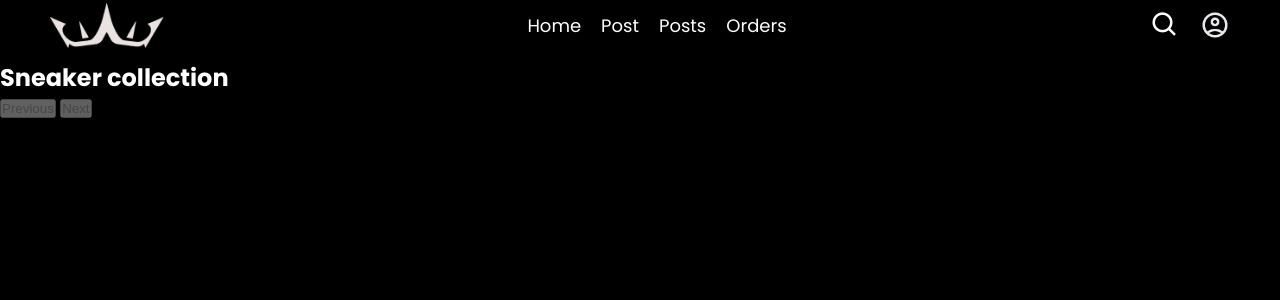
After one commit to Emogy-reunion/E-commerce_app, a Flask app: page /uploads in a window 1280 px wide. The commit adds this page. Shown: the top 300 px of the page. Run offline with Flask 3, Linux system fonts and the light colour scheme; a user stored in the database is signed in; data that the repository does not hold is empty.

Commit message:
create page that displays products and allows the admin to edit, delete or view details

```diff
--- /dev/null
+++ b/static/css/uploads.css
@@ -0,0 +1,19 @@
+@import url('https://fonts.googleapis.com/css2?family=Poppins:wght@400;500;600;700&display=swap');
+
+html {
+        overflow-x: hidden;
+}
+
+* {
+        padding: 0;
+        margin: 0;
+}
+
+body {
+        margin-top: 60px;
+        background-color: black;
+        color: #fff;
+        overflow-y: hidden;
+        width: 100%;
+        font-family: 'Poppins', sans-serif;
+}
--- /dev/null
+++ b/templates/uploads.html
@@ -0,0 +1,78 @@
+<!doctype html>
+<html lang='en'>
+	<head>
+		<meta charset='utf-8'>
+		<meta name='viewport' content='width=device-width, initial-scale=1.0'>
+		<link rel='stylesheet' type='text/css' href="{{ url_for('static', filename='css/uploads.css') }}">
+		<link rel='stylesheet' type='text/css' href="{{ url_for('static', filename='css/admin_nav.css') }}">
+		<link href="https://unpkg.com/boxicons@latest/css/boxicons.min.css" rel="stylesheet">
+		<link href='https://unpkg.com/boxicons@2.1.4/css/boxicons.min.css' rel='stylesheet'>
+		<title>Posts</title>
+	</head>
+	<body>
+		<nav>
+			<div id='logo'>
+				<img src='/static/images/logo.png' alt='company logo'>
+			</div>
+
+			<ul>
+				<li><a href="{{ url_for('dash.admin_dashboard') }}">Home</a></li>
+				<li><a href="{{ url_for('post.upload') }}">Post</a></li>
+				<li><a href="{{ url_for('post.uploads') }}">Posts</a></li>
+				<li><a href="{{ url_for('order.admin_orders_view') }}">Orders</a></li>
+			</ul>
+
+			<div id='search'>
+				<a href="{{ url_for('find.admin_search_template') }}" id='find'><i class='bx bx-search'></i></a>
+				<a href="{{ url_for('profile.admin_profile') }}" id='profile'><img src='/static/images/account.png' alt='profile'></a>
+			</div>
+		</nav>
+
+		<section>
+			<h1>Sneaker collection</h1>
+
+			<div id='container'>
+
+				{% if sneakers %}
+					{% for sneaker in sneakers.items %}
+					<div class='item' data-sneakerId="{{ sneaker.id }}" >
+							<a href="{{ url_for('post.upload_details', sneaker_id=sneaker.id) }}">
+								<div class='image'>
+									<img src="{{ url_for('post.send_image', filename=sneaker.images[0].filename) }}">
+								</div>
+							</a>
+
+							<div class='details'>
+								<h5>Name: {{ sneaker.name }}</h5>
+								<h3>Price: {{ sneaker.price }}</h3>
+
+								<a href="{{ url_for('edit.update_product', product_id=sneaker.id) }}"><i class='bx bx-edit'></i></a>
+								<a href="#" class="delete" data-sneakerId="{{ sneaker.id }}"><i class='bx bxs-trash'></i></a>
+							</div>
+					</div>
+					{% endfor %}
+
+				{% else %}
+					<p>No sneakers to display</p>
+				{% endif %}
+
+				<div class='pagination-controls'>
+
+					{% if sneakers.has_prev %}
+						<a href="{{ url_for('post.uploads', page=sneakers.prev_num) }}"><button>Previous</button></a>
+					{% else %}
+						<button disabled>Previous</button>
+					{% endif %}
+
+					{% if sneakers.has_next %}
+						<a href="{{ url_for('post.uploads', page=sneakers.next_num) }}"><button>Next</button></a>
+					{% else %}
+						<button disabled>Next</button>
+					{% endif %}
+				</div>
+			</div>
+
+		</section>
+		<script src="{{ url_for('static', filename='js/uploads.js') }}"></script>
+	</body>
+</html>
```
Also changed, not shown: static/css/upload.css (+1 -7 lines).
